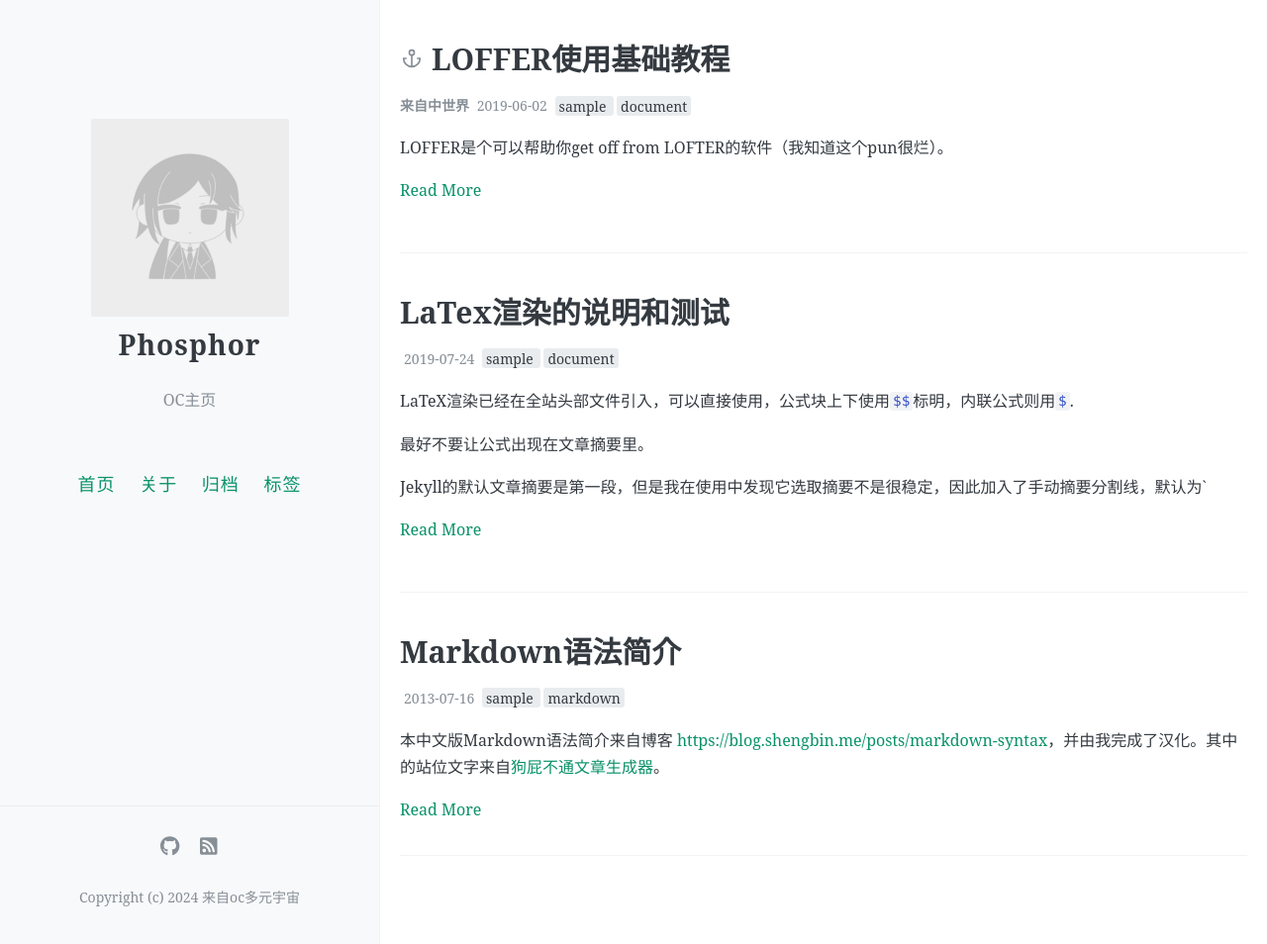
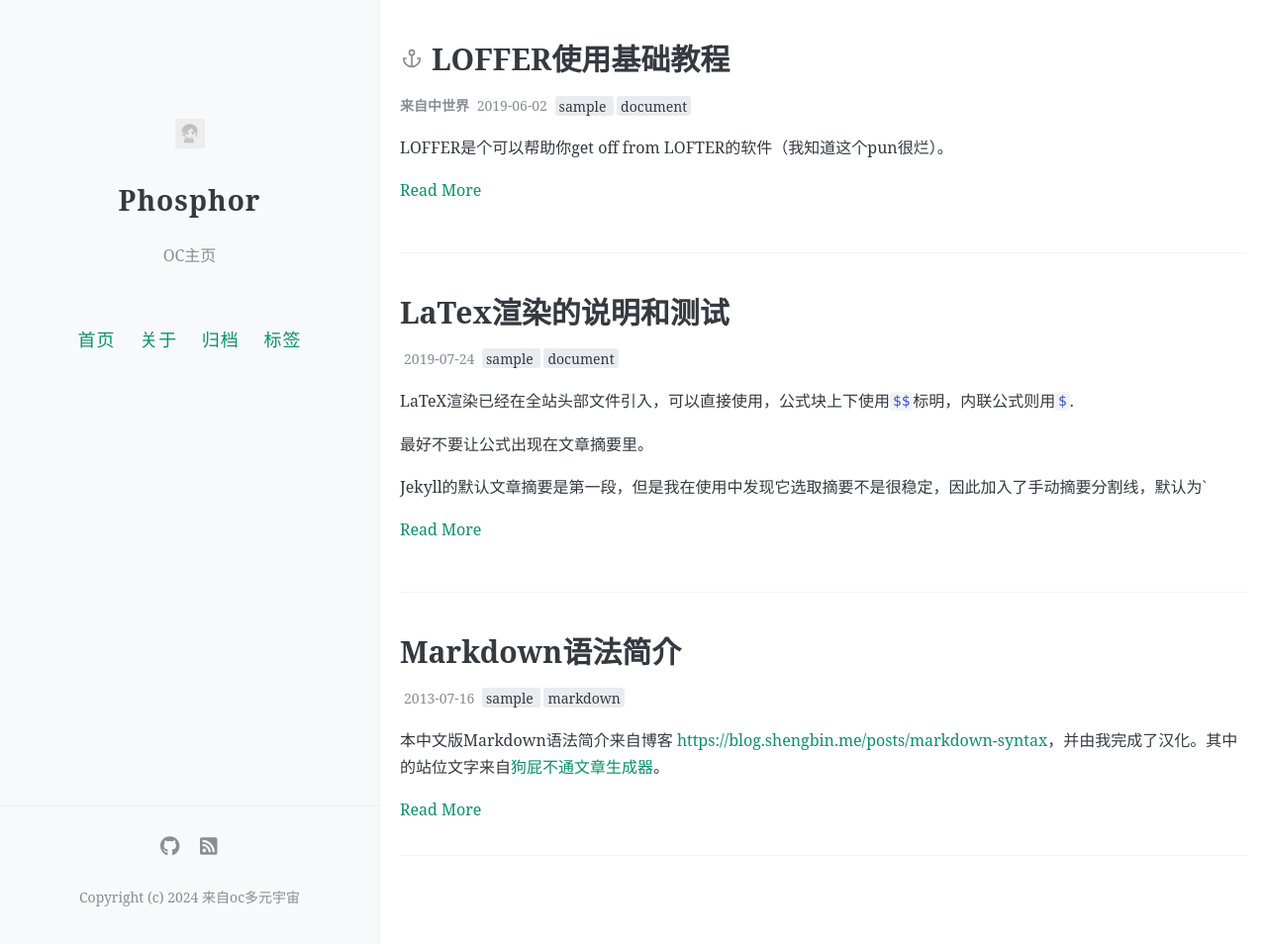
Before and after one commit to Margaret42/Phosphor, a Jekyll site: the page built from index.html, in a window 1280 px wide and 954 px high. Shown: the whole window at 99% size. Built offline with Jekyll 4.4.1, drawn with Linux system fonts in a browser that asks for light colours; the list of posts is cut into pages by our own code; comment, search, counter and statistics services are not loaded.

Commit message:
Update _config.yml

```diff
--- a/_config.yml
+++ b/_config.yml
@@ -24,7 +24,7 @@ baseurl: /Phosphor
 #
 
 # 你的博客logo图片URL，建议尺寸不超过300px × 300px
-avatar: https://github.com/Margaret42/Phosphor/blob/master/%E6%9D%8E%E9%97%BB%E6%9C%9D%E5%9B%BE%E6%A0%87.png
+avatar: https://github.com/Margaret42/Phosphor/blob/master/%E6%9D%8E%E9%97%BB%E6%9C%9D%E5%9B%BE%E6%A0%87%20(1).png
 
 # 你的favicon（出现在浏览器tab上）图片URL，建议使用较小(64px × 64px)的图片
 favicon: https://github.com/Margaret42/Phosphor/blob/master/%E6%9D%8E%E9%97%BB%E6%9C%9D%E5%9B%BE%E6%A0%87%20(1).png
```
